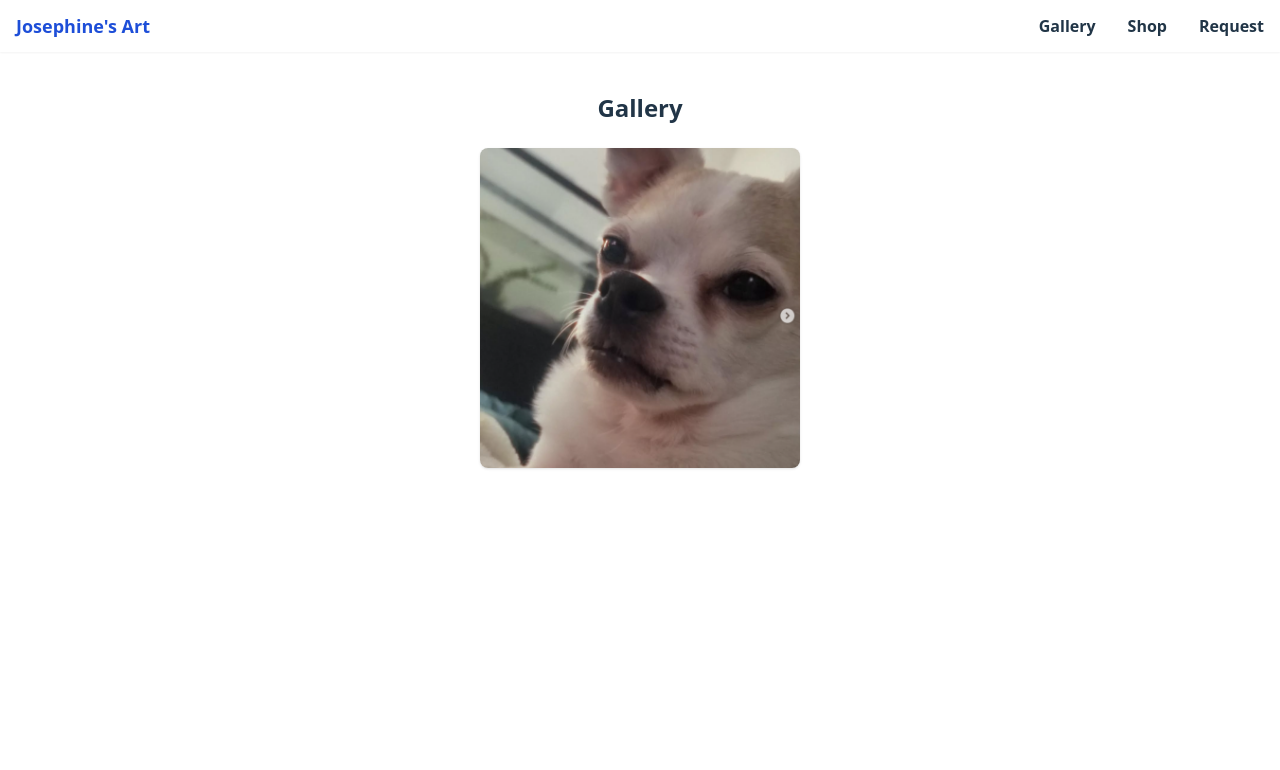
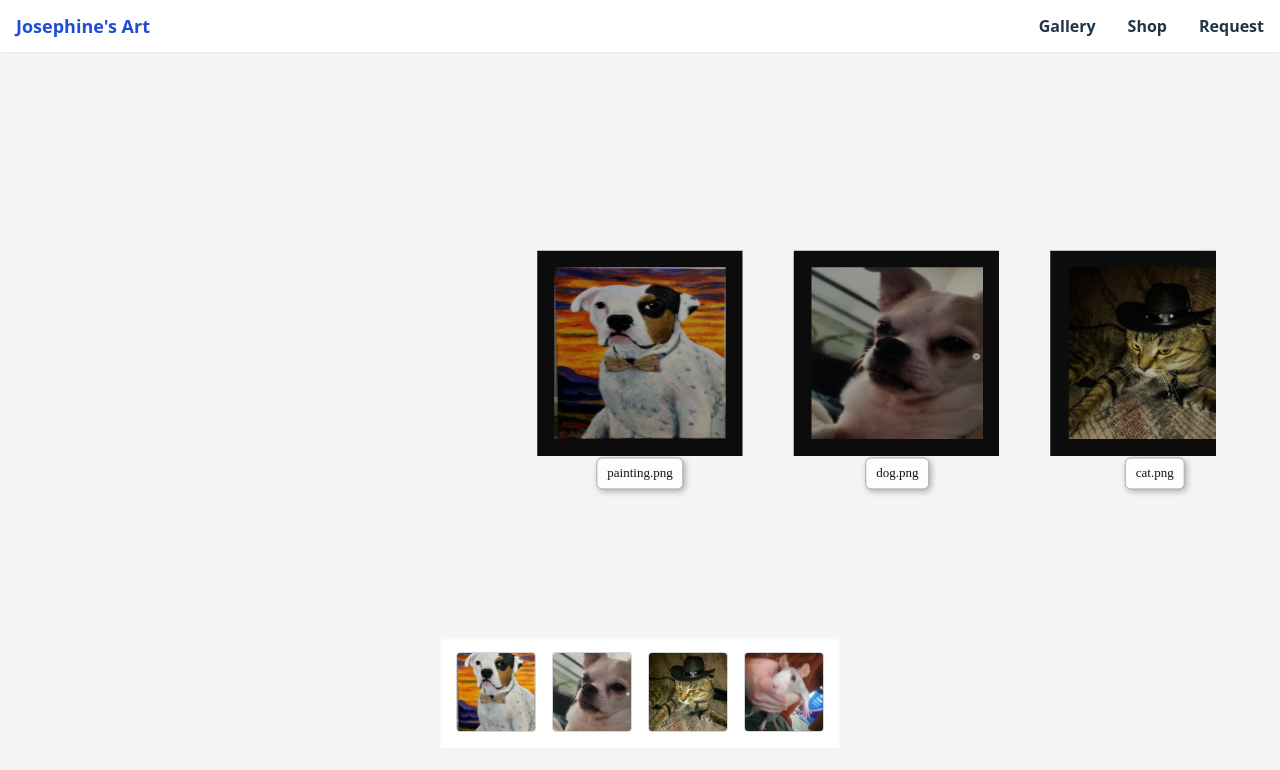
Before and after one commit to slend3rman/josie-portfolio, a React (Vite) app: page /gallery in a window 1280 px wide. Shown: the top 770 px of the page. Built offline with nearby package versions, Linux system fonts and the light colour scheme; a web font is replaced by a local one.

Commit message:
Tweaks in Gallery

```diff
--- a/package.json
+++ b/package.json
@@ -10,11 +10,14 @@
     "preview": "vite preview"
   },
   "dependencies": {
+    "@react-three/drei": "^10.5.2",
+    "@react-three/fiber": "^9.2.0",
     "framer-motion": "^12.23.6",
     "react": "^19.1.0",
     "react-dom": "^19.1.0",
     "react-icons": "^5.5.0",
-    "react-router-dom": "^7.7.0"
+    "react-router-dom": "^7.7.0",
+    "three": "^0.178.0"
   },
   "devDependencies": {
     "@eslint/js": "^9.30.1",
--- a/src/App.jsx
+++ b/src/App.jsx
@@ -7,6 +7,12 @@ import { useRef } from "react";
 import Gallery from "./Gallery";
 import Request from "./Request";
 import Shop from "./Shop";
+const navLinks = [
+  { to: "/gallery", label: "Gallery" },
+  { to: "/shop", label: "Shop" },
+  { to: "/request", label: "Request" },
+];
+
 
 const pets = [
   { img: "/images/dog.png", text: "and this is my Nacho" },
@@ -34,11 +40,9 @@ function Home() {
   return (
     <div className="min-h-screen w-full bg-gradient-to-b from-pink-50 to-blue-50 text-gray-900 font-sans">
       {/* Floating Nav for Mobile */}
-      <nav className="fixed bottom-4 left-1/2 z-50 -translate-x-1/2 bg-white/90 rounded-full shadow-lg px-6 py-2 flex gap-8 sm:hidden border">
-        <Link to="/gallery" className="font-semibold text-blue-600">Gallery</Link>
-        <Link to="/shop" className="font-semibold text-blue-600">Shop</Link>
-        <Link to="/request" className="font-semibold text-blue-600">Request</Link>
-      </nav>
+      <nav className="fixed bottom-4 left-1/2 z-50 -translate-x-1/2 bg-white/90 rounded-full shadow-lg px-6 py-2 flex gap-8 sm:hidden border">{navLinks.map(link => (
+        <Link key={link.to} to={link.to} className="font-semibold text-blue-600">{link.label}</Link>
+      ))}</nav>
 
       {/* Greeting Section (always at top) */}
       <section ref={greetingRef} className="flex flex-col items-center justify-center min-h-[60vh] pt-12 pb-8 text-center">
@@ -124,11 +128,9 @@ export default function App() {
     <Router>
       <header className="w-full bg-white/80 shadow-sm py-3 px-4 flex justify-between items-center sticky top-0 z-40">
         <Link to="/" className="text-lg font-bold text-blue-700">Josephine's Art</Link>
-        <nav className="hidden sm:flex gap-8">
-          <Link to="/gallery" className="font-semibold hover:text-blue-600">Gallery</Link>
-          <Link to="/shop" className="font-semibold hover:text-blue-600">Shop</Link>
-          <Link to="/request" className="font-semibold hover:text-blue-600">Request</Link>
-        </nav>
+        <nav className="hidden sm:flex gap-8">{navLinks.map(link => (
+          <Link key={link.to} to={link.to} className="font-semibold hover:text-blue-600">{link.label}</Link>
+        ))}</nav>
       </header>
       <Routes>
         <Route path="/" element={<Home />} />
--- a/src/Gallery.jsx
+++ b/src/Gallery.jsx
@@ -1,35 +1,173 @@
-import React, { useEffect, useState } from "react";
+import { Canvas, useFrame } from '@react-three/fiber';
+import { useTexture, Html } from '@react-three/drei';
+import { useRef, useState, useEffect } from 'react';
+import { motion } from 'framer-motion';
 
-const slides = [
-  { src: "/images/painting.png", alt: "Painting" },
-  { src: "/images/dog.png", alt: "Dog" },
-  { src: "/images/cat.png", alt: "Cat" },
-  { src: "/images/mouse.png", alt: "Mouse" },
+const imagePaths = [
+  '/images/painting.png',
+  '/images/dog.png',
+  '/images/cat.png',
+  '/images/mouse.png',
 ];
 
+function GalleryScene({ images, currentIndex, offset }) {
+  const groupRef = useRef();
+  const targetX = -currentIndex * 3 + offset;
+
+  useFrame(() => {
+    if (groupRef.current) {
+      groupRef.current.position.x += (targetX - groupRef.current.position.x) * 0.05;
+    }
+  });
+
+  return (
+    <group ref={groupRef} position={[0, 0, 0]}>
+      {images.map((img, idx) => {
+        const texture = useTexture(img);
+        return (
+          <group key={idx} position={[idx * 3, 0, 0]}>
+            <mesh position={[0, 0.5, 0]}>
+              <planeGeometry args={[2, 2]} />
+              <meshStandardMaterial map={texture} />
+            </mesh>
+            <mesh position={[0, 0.5, -0.02]}> {/* Frame */}
+              <planeGeometry args={[2.4, 2.4]} />
+              <meshStandardMaterial color="#2b2b2b" />
+            </mesh>
+            <Html position={[0, -0.9, 0]} center>
+              <div style={{
+                color: '#111',
+                fontSize: '13px',
+                backgroundColor: '#fdfdfd',
+                padding: '5px 10px',
+                borderRadius: '6px',
+                boxShadow: '2px 2px 6px rgba(0,0,0,0.3)',
+                fontFamily: 'serif',
+                border: '1px solid #aaa',
+              }}>
+                {img.split('/').pop()}
+              </div>
+            </Html>
+          </group>
+        );
+      })}
+    </group>
+  );
+}
+
 export default function Gallery() {
-  const [index, setIndex] = useState(0);
+  const [currentIndex, setCurrentIndex] = useState(-1);
+  const [offset, setOffset] = useState(0);
+  const scrollRef = useRef(null);
+
+  const scrollToImage = (index) => {
+    setCurrentIndex(index);
+    if (scrollRef.current) {
+      scrollRef.current.scrollTo({ left: index * 80, behavior: 'smooth' });
+    }
+  };
 
   useEffect(() => {
-    const timer = setInterval(() => {
-      setIndex((i) => (i + 1) % slides.length);
-    }, 3000);
-    return () => clearInterval(timer);
-  }, []);
+    if (currentIndex === -1) return;
+
+    let startX = null;
+    const handleTouchStart = (e) => { startX = e.touches[0].clientX; };
+    const handleTouchEnd = (e) => {
+      if (startX === null) return;
+      const deltaX = e.changedTouches[0].clientX - startX;
+      if (deltaX > 50 && currentIndex > 0) setCurrentIndex(currentIndex - 1);
+      else if (deltaX < -50 && currentIndex < imagePaths.length - 1) setCurrentIndex(currentIndex + 1);
+      startX = null;
+    };
+
+    let mouseStart = null;
+    const handleMouseDown = (e) => { mouseStart = e.clientX; };
+    const handleMouseUp = (e) => {
+      if (mouseStart === null) return;
+      const deltaX = e.clientX - mouseStart;
+      if (deltaX > 50 && currentIndex > 0) setCurrentIndex(currentIndex - 1);
+      else if (deltaX < -50 && currentIndex < imagePaths.length - 1) setCurrentIndex(currentIndex + 1);
+      mouseStart = null;
+    };
+
+    const handleKeyDown = (e) => {
+      if (e.key === 'ArrowLeft' && currentIndex > 0) setCurrentIndex((prev) => prev - 1);
+      else if (e.key === 'ArrowRight' && currentIndex < imagePaths.length - 1) setCurrentIndex((prev) => prev + 1);
+    };
+
+    const canvasContainer = document.getElementById('gallery-canvas');
+    if (canvasContainer) {
+      canvasContainer.addEventListener('touchstart', handleTouchStart);
+      canvasContainer.addEventListener('touchend', handleTouchEnd);
+      canvasContainer.addEventListener('mousedown', handleMouseDown);
+      canvasContainer.addEventListener('mouseup', handleMouseUp);
+    }
+    window.addEventListener('keydown', handleKeyDown);
+
+    return () => {
+      if (canvasContainer) {
+        canvasContainer.removeEventListener('touchstart', handleTouchStart);
+        canvasContainer.removeEventListener('touchend', handleTouchEnd);
+        canvasContainer.removeEventListener('mousedown', handleMouseDown);
+        canvasContainer.removeEventListener('mouseup', handleMouseUp);
+      }
+      window.removeEventListener('keydown', handleKeyDown);
+    };
+  }, [currentIndex]);
 
   return (
-    <section id="gallery" className="py-10 flex flex-col items-center">
-      <h2 className="text-2xl font-bold mb-6 text-center">Gallery</h2>
-      <div className="relative w-64 h-64 sm:w-80 sm:h-80 overflow-hidden rounded-lg shadow">
-        {slides.map((slide, i) => (
-          <img
-            key={slide.src}
-            src={slide.src}
-            alt={slide.alt}
-            className={`absolute inset-0 w-full h-full object-cover transition-opacity duration-700 ${i === index ? 'opacity-100' : 'opacity-0'}`}
+    <div className="min-h-screen bg-gray-100 text-gray-900 flex flex-col items-center justify-center">
+      <div id="gallery-canvas" className="h-[60vh] w-full max-w-6xl relative">
+        {currentIndex === -1 && (
+          <motion.div
+            className="absolute inset-0 flex flex-col items-center justify-center bg-black text-white z-10"
+            initial={{ opacity: 1 }}
+            animate={{ opacity: 0 }}
+            transition={{ delay: 2, duration: 1 }}
+            onAnimationComplete={() => setCurrentIndex(0)}
+          >
+            <motion.div
+              initial={{ scale: 0.5 }}
+              animate={{ scale: [1, 1.2, 1] }}
+              transition={{ duration: 1.5, repeat: Infinity }}
+              className="text-2xl mb-4"
+            >
+              🚪 Door Opening...
+            </motion.div>
+            <motion.div
+              initial={{ x: -100, opacity: 0 }}
+              animate={{ x: 0, opacity: 1 }}
+              transition={{ delay: 1, duration: 1 }}
+              className="text-lg animate-bounce"
+            >
+              👉 See Josie's Exhibits
+            </motion.div>
+          </motion.div>
+        )}
+        <Canvas camera={{ position: [0, 0, 6], fov: 50 }}>
+          <ambientLight intensity={0.6} />
+          <directionalLight position={[5, 5, 5]} intensity={1.2} castShadow />
+          {currentIndex >= 0 && (
+            <GalleryScene images={imagePaths} currentIndex={currentIndex} offset={offset} />
+          )}
+        </Canvas>
+      </div>
+
+      <div
+        ref={scrollRef}
+        className="flex overflow-x-auto gap-4 p-4 bg-white shadow-inner"
+      >
+        {imagePaths.map((img, idx) => (
+          <motion.img
+            key={idx}
+            src={img}
+            alt={`Thumbnail ${idx + 1}`}
+            className="w-20 h-20 object-cover cursor-pointer rounded border border-gray-300 hover:border-blue-500"
+            whileHover={{ scale: 1.1 }}
+            onClick={() => scrollToImage(idx)}
           />
         ))}
       </div>
-    </section>
+    </div>
   );
 }
```
Also changed, not shown: 2 other files (tests, documents, lock files or other folders).
